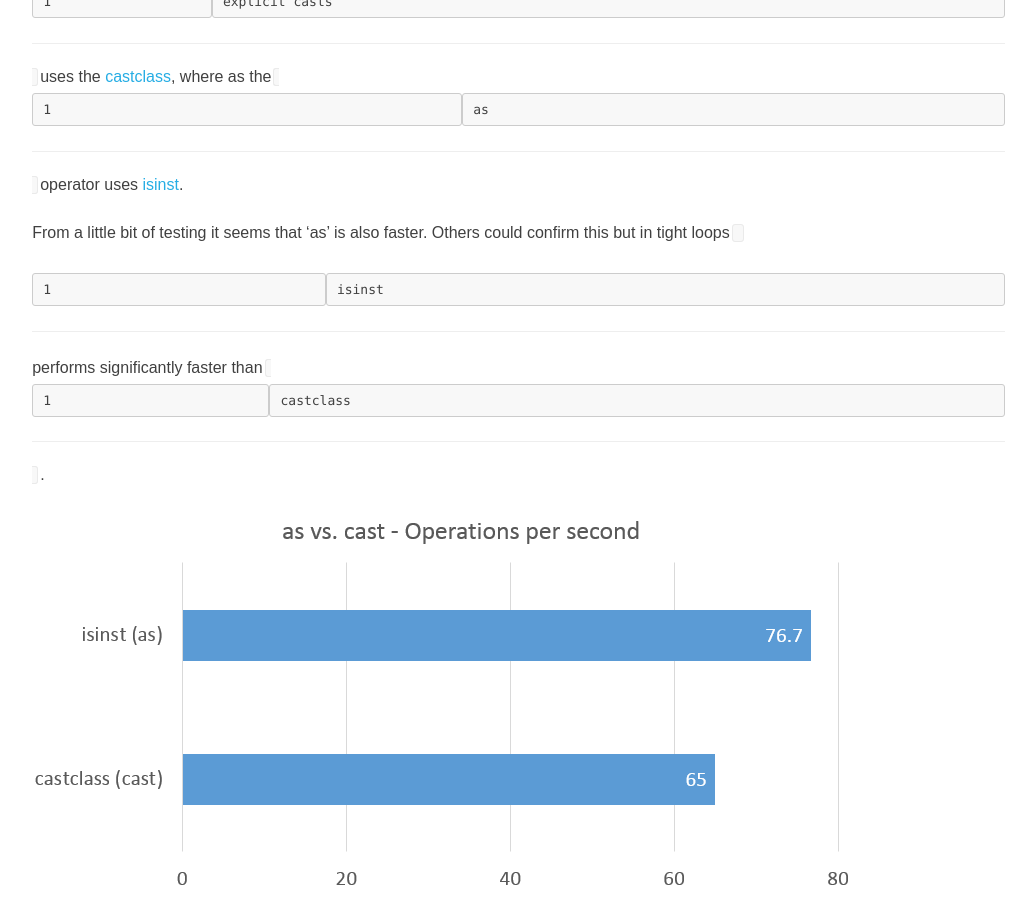
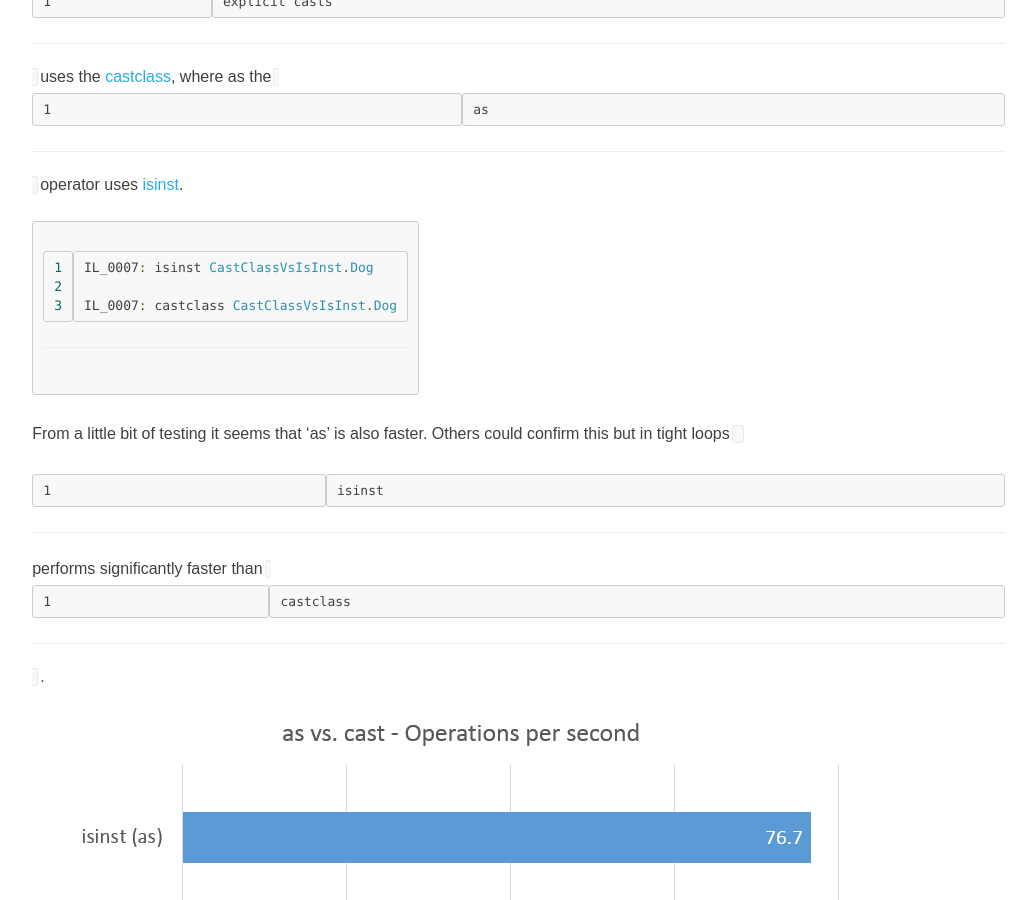
Before and after one commit to Buildstarted/buildstarted.com, a Jekyll site: the page built from _posts/2014-06-27-casting-in-csharp.md, in a window 1280 px wide and 900 px high, scrolled down 2293 px. Shown: the whole window, without its empty margins (243-1279 px from the left). Built offline with Jekyll 4.4.1, drawn with Linux system fonts in a browser that asks for light colours; nearby versions of some CDN libraries; Markdown is read by kramdown in place of the engine named in the settings; comment, search, counter and statistics services are not loaded.

Commit message:
added IL sample

```diff
--- a/_posts/2014-06-27-casting-in-csharp.md
+++ b/_posts/2014-06-27-casting-in-csharp.md
@@ -36,6 +36,10 @@ As casting basically does a check to see if the type is convertible and if so re
 
 In essense *no*. Using [ILSpy](http://ilspy.net/) we can see that the generated `IL` for `explicit casts` uses the [castclass](msdn.microsoft.com/library/system.reflection.emit.opcodes.castclass.aspx), where as the `as` operator uses [isinst](http://msdn.microsoft.com/library/system.reflection.emit.opcodes.isinst.aspx).
 
+    IL_0007: isinst CastClassVsIsInst.Dog
+
+    IL_0007: castclass CastClassVsIsInst.Dog
+
 From a little bit of testing it seems that 'as' is also faster. Others could confirm this but in tight loops `isinst` performs significantly faster than `castclass`.
 
 ![castclass vs. isinst](/images/castclass-vs-isinst.png)
```
